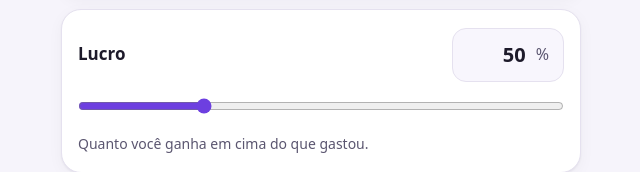
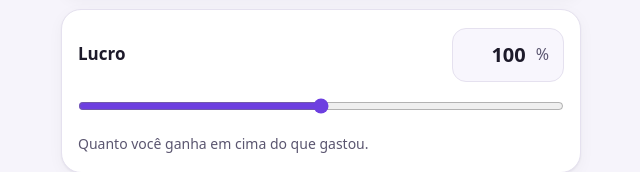
Before and after one commit to RuddyPulido/preco3d, a website with bundled scripts: page index.html in a window 1280 px wide. Shown: the part 632-804 px from the top of the page, without its empty margins (319-959 px from the left). Built offline with nearby package versions, Linux system fonts and the light colour scheme.

Commit message:
Lucro padrão de 100%
Co-Authored-By: Claude Opus 5.5 <noreply@anthropic.com>

```diff
--- a/index.html
+++ b/index.html
@@ -92,11 +92,11 @@
       <div class="lucro-topo">
         <h2><label for="lucro">Lucro</label></h2>
         <div class="entrada entrada-curta">
-          <input id="lucro" inputmode="numeric" autocomplete="off" value="50" aria-describedby="lucro-erro">
+          <input id="lucro" inputmode="numeric" autocomplete="off" value="100" aria-describedby="lucro-erro">
           <span class="sufixo">%</span>
         </div>
       </div>
-      <input type="range" id="lucro-faixa" min="0" max="200" step="5" value="50" aria-label="Lucro em porcentagem">
+      <input type="range" id="lucro-faixa" min="0" max="200" step="5" value="100" aria-label="Lucro em porcentagem">
       <p class="dica">Quanto você ganha em cima do que gastou.</p>
       <p class="erro" id="lucro-erro" role="alert"></p>
     </section>
```
